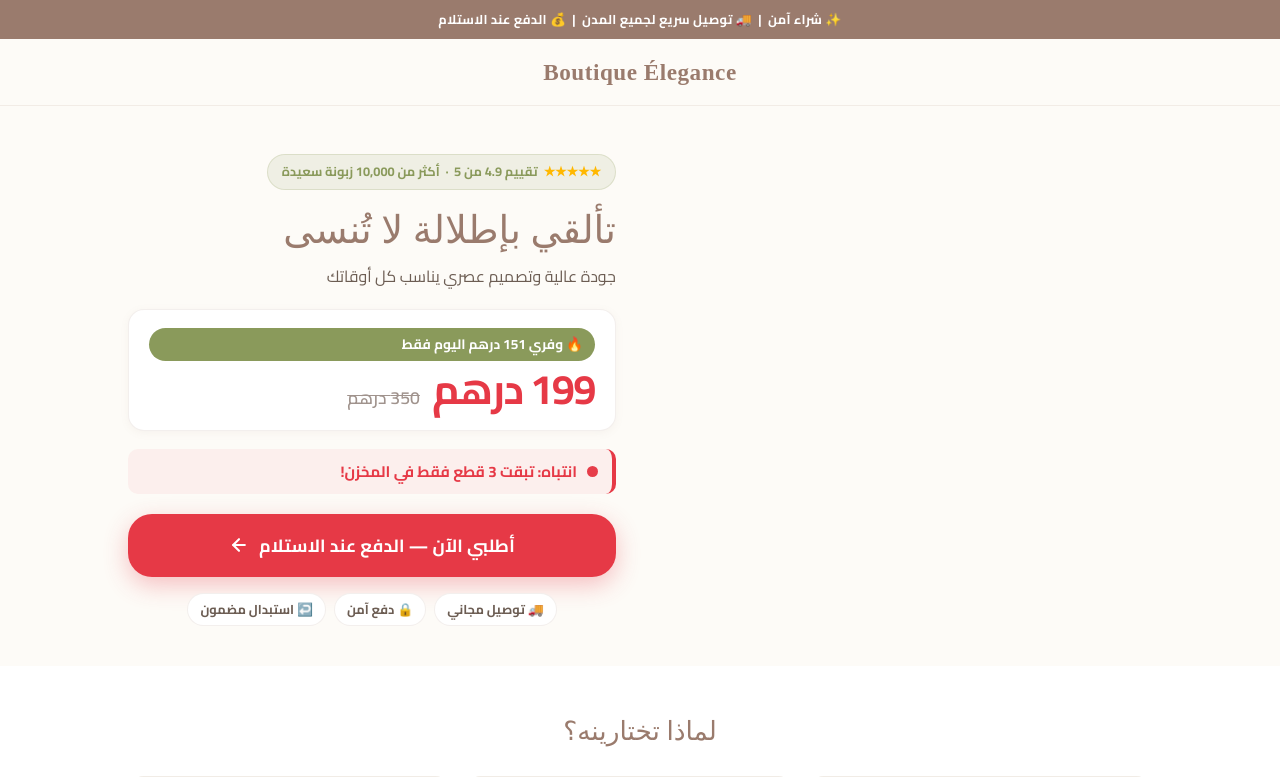
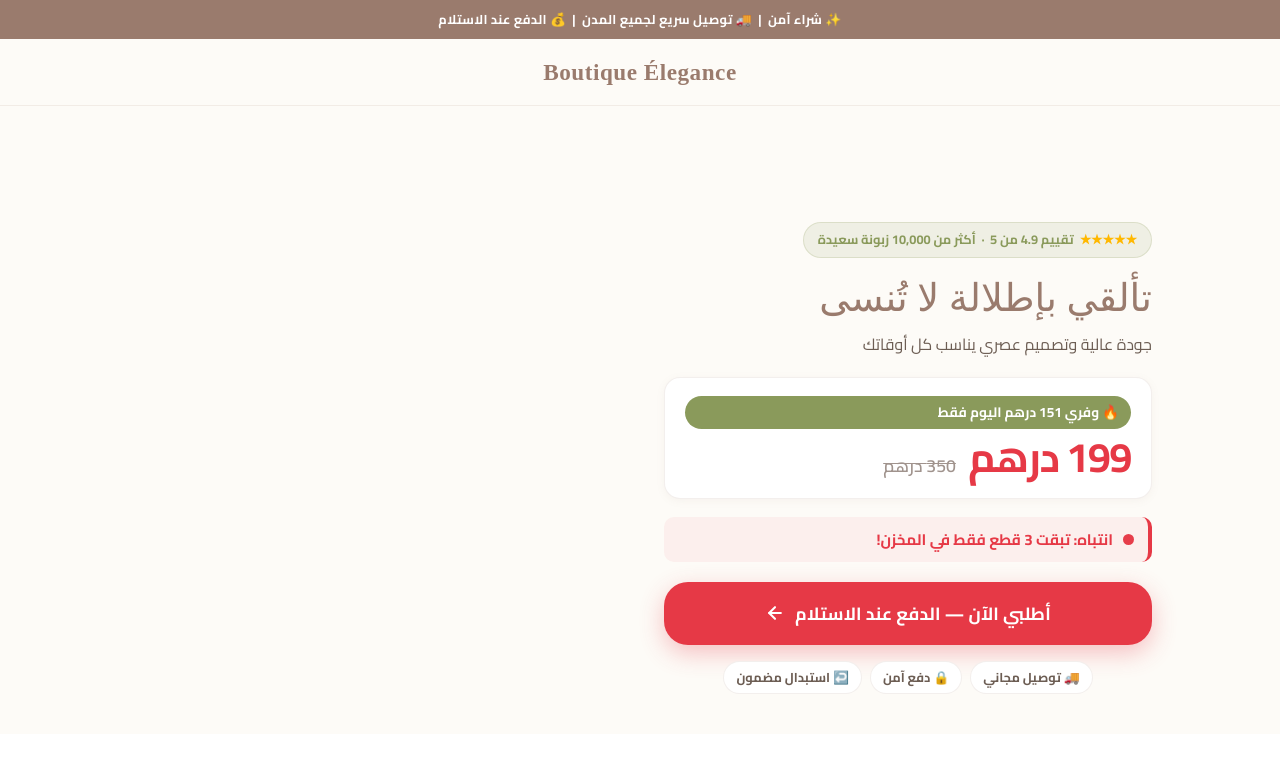
Before and after one commit to ilyasaariba/ecom-template, a Next.js app: page / in a window 1280 px wide. Shown: the top 777 px of the page. Built offline with nearby package versions, Linux system fonts and the light colour scheme; no server answers; the database is empty; a web font is replaced by a local one.

Commit message:
fix: Definitively force Image to Left and Text to Right using explicit CSS grid-column indices

```diff
--- a/src/app/globals.css
+++ b/src/app/globals.css
@@ -1064,14 +1064,14 @@ details[open] .faq-question::after {
     text-align: right; /* RTL support */
   }
 
-  /* Adjust order to flip Image and Text columns */
+  /* Explicit grid columns: in RTL, column 1 is Right, column 2 is Left */
   .hero-text-block {
-    order: 2;
+    grid-column: 1;
     text-align: right;
   }
 
   .product-image-block {
-    order: 1;
+    grid-column: 2;
   }
 
   .solution-layer .benefits-list {
```
